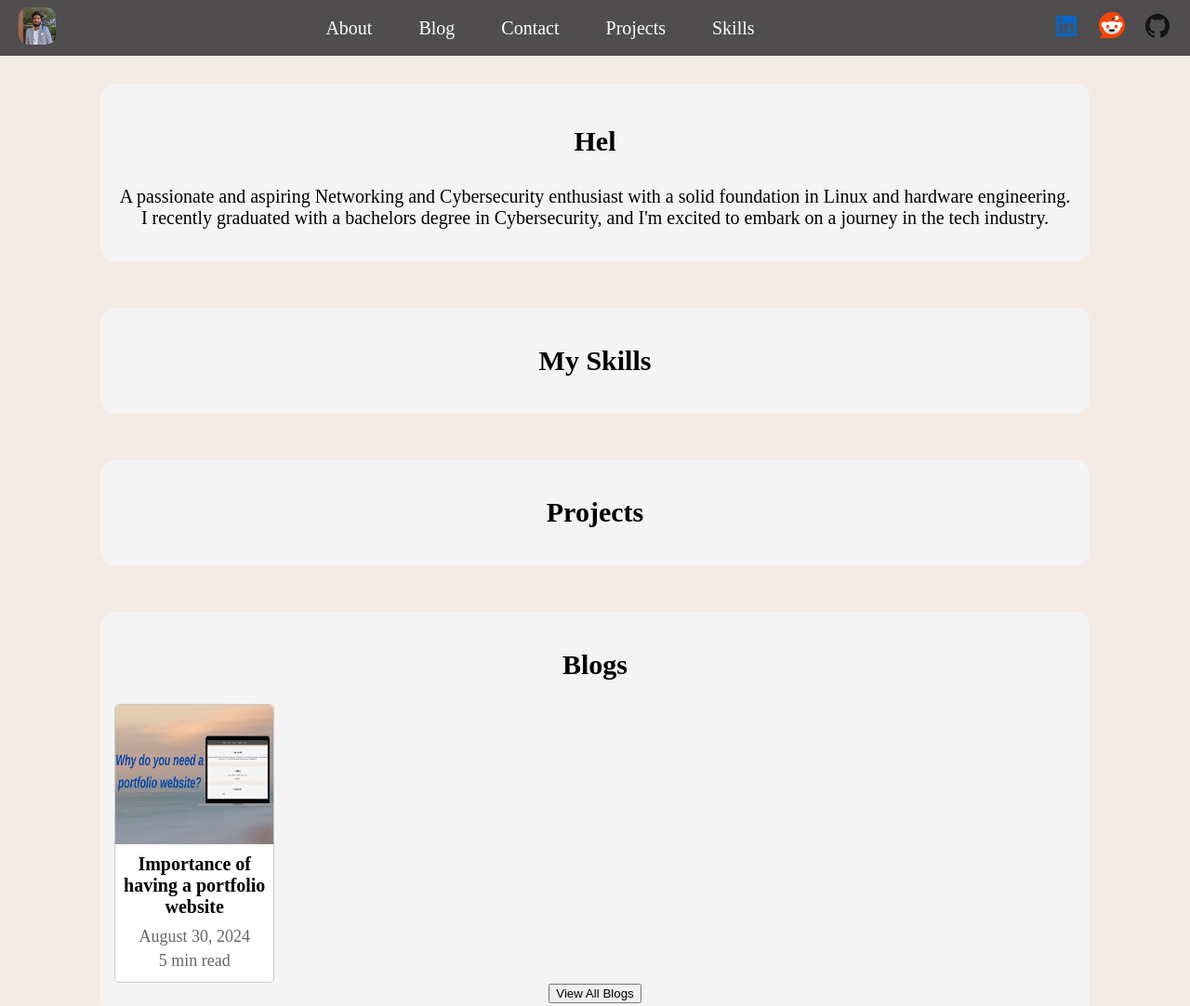
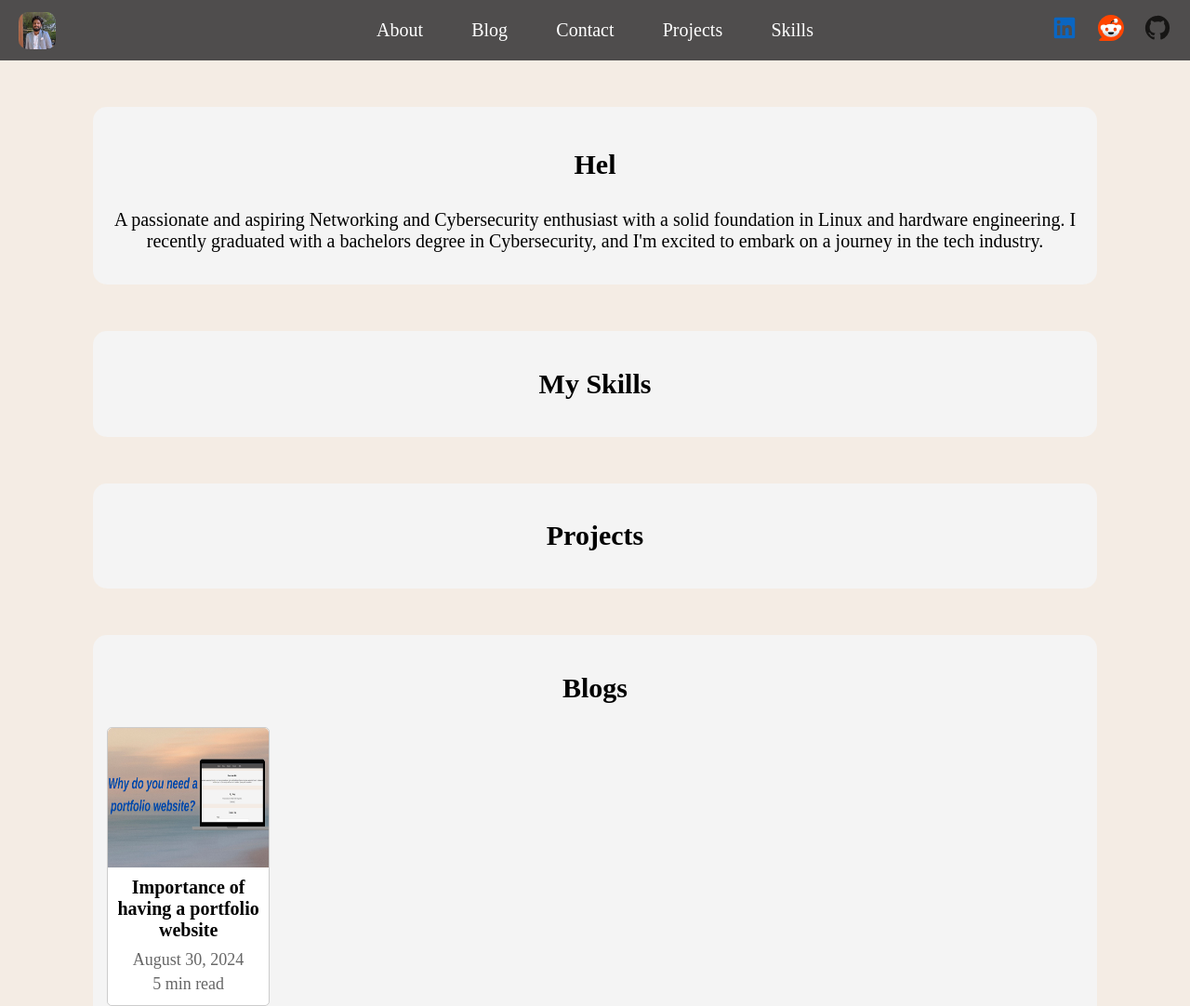
Before and after one commit to k-karthik7/karthikkotha, a website: page public/index.html in a window 1280 px wide. Shown: the top 1082 px of the page at 93% size. Drawn offline with Linux system fonts and the light colour scheme.

Commit message:
nav flex seperate css

```diff
--- /dev/null
+++ b/public/css/navbar.css
@@ -0,0 +1,60 @@
+.navbar {
+    position: fixed;
+    top: 0;
+    height: 45px;
+    width: 100%;
+    display: flex;
+    flex-direction: row;
+    align-items: center;
+    justify-content: space-between;
+    padding: 10px 20px;
+    background-color: #4f4d4d; /* Background color of the navbar */
+  }
+
+.nav-left {
+  width: 130px;
+}
+
+.nav-left img {
+   display: flex;
+    height: 40px;
+    border-radius: 10px;
+    transition: transform 0.4s ease;
+}
+
+.nav-left img:hover {
+    transform: scale(1.5);
+}
+
+.nav-middle {
+    display: flex;
+    align-items: center;
+    justify-content: space-between;
+    width: 500px;
+}
+
+
+.nav-middle a {
+  color: #fff; /* Text color */
+  text-decoration: none; /* Remove underline from links */
+  padding: 8px 15px;
+  transition: background-color 0.3s ease;
+}
+
+.nav-middle a:hover {
+  background-color: #a5a3a34e; /* Background color on hover */
+  border-radius: 5px; /* Rounded corners on hover */
+}
+
+.nav-right {
+  display: flex;
+  width: 130px;
+  align-items: center;
+  justify-content: space-between;
+  padding-right: 40px;
+  flex-shrink: 0;
+}
+
+.social-logo svg:hover {
+  transform: scale3d(1.5, 1.5, 1.5);
+}
--- a/public/index.html
+++ b/public/index.html
@@ -16,25 +16,33 @@
     <meta name="viewport" content="width=device-width, initial-scale=1.0">
     <title>Karthik</title>
     <link rel="stylesheet" href="styles.css">
+    <link rel="stylesheet" href="css/navbar.css">
 </head>
 <body>
-<nav class="navbar">
+<div class="navbar">
+    <div class="nav-left">
       <a href="index.html">
         <img src="files/karthik.jpg" class="nav-logo">
       </a>
-    <ul id="nav-items">
-      <li><a href="#about-section">About</a></li>
-      <li><a href="#blog-section">Blog</a></li>
-      <li><a href="#contact-section">Contact</a></li>
-      <li><a href="#">Projects</a></li>
-      <li><a href="#">Skills</a></li>
-    </ul>
-    <ul id="socials">
+    </div>
+
+    <div class="nav-middle">
+      <a href="#about-section">About</a>
+      <a href="#blog-section">Blog</a>
+      <a href="#contact-section">Contact</a>
+      <a href="#">Projects</a>
+      <a href="#">Skills</a>
+    </div>
+
+    <div class="nav-right">
       <!-- linkedin svg -->
-        <li><a href="https://www.linkedin.com/in/kkarthik7/" target="_blank"><svg width="30px" height="30px" viewBox="0 0 16 16" xmlns="http://www.w3.org/2000/svg" fill="none"><path width="30px" height="30px" fill="#0A66C2" d="M12.225 12.225h-1.778V9.44c0-.664-.012-1.519-.925-1.519-.926 0-1.068.724-1.068 1.47v2.834H6.676V6.498h1.707v.783h.024c.348-.594.996-.95 1.684-.925 1.802 0 2.135 1.185 2.135 2.728l-.001 3.14zM4.67 5.715a1.037 1.037 0 01-1.032-1.031c0-.566.466-1.032 1.032-1.032.566 0 1.031.466 1.032 1.032 0 .566-.466 1.032-1.032 1.032zm.889 6.51h-1.78V6.498h1.78v5.727zM13.11 2H2.885A.88.88 0 002 2.866v10.268a.88.88 0 00.885.866h10.226a.882.882 0 00.889-.866V2.865a.88.88 0 00-.889-.864z"/></svg></a></li>
+      <div class="social-logo">
+        <a href="https://www.linkedin.com/in/kkarthik7/" target="_blank"><svg width="30px" height="30px" viewBox="0 0 16 16" xmlns="http://www.w3.org/2000/svg" fill="none"><path width="30px" height="30px" fill="#0A66C2" d="M12.225 12.225h-1.778V9.44c0-.664-.012-1.519-.925-1.519-.926 0-1.068.724-1.068 1.47v2.834H6.676V6.498h1.707v.783h.024c.348-.594.996-.95 1.684-.925 1.802 0 2.135 1.185 2.135 2.728l-.001 3.14zM4.67 5.715a1.037 1.037 0 01-1.032-1.031c0-.566.466-1.032 1.032-1.032.566 0 1.031.466 1.032 1.032 0 .566-.466 1.032-1.032 1.032zm.889 6.51h-1.78V6.498h1.78v5.727zM13.11 2H2.885A.88.88 0 002 2.866v10.268a.88.88 0 00.885.866h10.226a.882.882 0 00.889-.866V2.865a.88.88 0 00-.889-.864z"/></svg></a>
+      </div>
 
       <!-- reddit svg -->
-        <li><a href="https://www.reddit.com/user/karthikkotha/" target="_blank"><svg width="28" height="28" xmlns="http://www.w3.org/2000/svg" viewBox="0 0 216 216" xml:space="preserve" xmlns:xlink="http://www.w3.org/1999/xlink">
+      <div class="social-logo">
+        <a href="https://www.reddit.com/user/karthikkotha/" target="_blank"><svg width="28" height="28" xmlns="http://www.w3.org/2000/svg" viewBox="0 0 216 216" xml:space="preserve" xmlns:xlink="http://www.w3.org/1999/xlink">
           <defs>
       <style>
         .snoo-cls-1 {
@@ -137,12 +145,15 @@
       <path class="snoo-cls-6" d="m107.8,76.92c-2.14,0-3.87-.89-3.87-2.27,0-16.01,13.03-29.04,29.04-29.04,2.14,0,3.87,1.73,3.87,3.87s-1.73,3.87-3.87,3.87c-11.74,0-21.29,9.55-21.29,21.29,0,1.38-1.73,2.27-3.87,2.27Z"></path>
       <path class="snoo-cls-9" d="m62.82,122.65c.39-8.56,6.08-14.16,12.69-14.16,6.26,0,11.1,6.39,11.28,14.33.17-8.88-5.13-15.99-12.05-15.99s-13.14,6.05-13.56,15.2c-.42,9.15,4.97,13.83,12.04,13.83.17,0,.35,0,.52,0-6.44-.16-11.3-4.79-10.91-13.2Z"></path>
       <path class="snoo-cls-9" d="m153.3,122.65c-.39-8.56-6.08-14.16-12.69-14.16-6.26,0-11.1,6.39-11.28,14.33-.17-8.88,5.13-15.99,12.05-15.99,7.07,0,13.14,6.05,13.56,15.2.42,9.15-4.97,13.83-12.04,13.83-.17,0-.35,0-.52,0,6.44-.16,11.3-4.79,10.91-13.2Z"></path>
-          </svg></a></li>
+        </svg></a>
+      </div>
 
     <!-- github svg -->
-        <li><a href="https://github.com/k-karthik7/" target="_blank"><svg width="30px" height="30px" viewBox="0 0 16 16" xmlns="http://www.w3.org/2000/svg" fill="none"><path fill="#161514" fill-rule="evenodd" d="M8 1C4.133 1 1 4.13 1 7.993c0 3.09 2.006 5.71 4.787 6.635.35.064.478-.152.478-.337 0-.166-.006-.606-.01-1.19-1.947.423-2.357-.937-2.357-.937-.319-.808-.778-1.023-.778-1.023-.635-.434.048-.425.048-.425.703.05 1.073.72 1.073.72.624 1.07 1.638.76 2.037.582.063-.452.244-.76.444-.935-1.554-.176-3.188-.776-3.188-3.456 0-.763.273-1.388.72-1.876-.072-.177-.312-.888.07-1.85 0 0 .586-.189 1.924.716A6.711 6.711 0 018 4.381c.595.003 1.194.08 1.753.236 1.336-.905 1.923-.717 1.923-.717.382.963.142 1.674.07 1.85.448.49.72 1.114.72 1.877 0 2.686-1.638 3.278-3.197 3.45.251.216.475.643.475 1.296 0 .934-.009 1.688-.009 1.918 0 .187.127.404.482.336A6.996 6.996 0 0015 7.993 6.997 6.997 0 008 1z" clip-rule="evenodd"/></svg></a></li>
-    </ul>
-</nav>
+    <div class="social-logo">
+      <a href="https://github.com/k-karthik7/" target="_blank"><svg width="30px" height="30px" viewBox="0 0 16 16" xmlns="http://www.w3.org/2000/svg" fill="none"><path fill="#161514" fill-rule="evenodd" d="M8 1C4.133 1 1 4.13 1 7.993c0 3.09 2.006 5.71 4.787 6.635.35.064.478-.152.478-.337 0-.166-.006-.606-.01-1.19-1.947.423-2.357-.937-2.357-.937-.319-.808-.778-1.023-.778-1.023-.635-.434.048-.425.048-.425.703.05 1.073.72 1.073.72.624 1.07 1.638.76 2.037.582.063-.452.244-.76.444-.935-1.554-.176-3.188-.776-3.188-3.456 0-.763.273-1.388.72-1.876-.072-.177-.312-.888.07-1.85 0 0 .586-.189 1.924.716A6.711 6.711 0 018 4.381c.595.003 1.194.08 1.753.236 1.336-.905 1.923-.717 1.923-.717.382.963.142 1.674.07 1.85.448.49.72 1.114.72 1.877 0 2.686-1.638 3.278-3.197 3.45.251.216.475.643.475 1.296 0 .934-.009 1.688-.009 1.918 0 .187.127.404.482.336A6.996 6.996 0 0015 7.993 6.997 6.997 0 008 1z" clip-rule="evenodd"/></svg></a>
+    </div>
+    </div>
+  </div>
 
 <section class="about"  id="about-section">
   <div>
--- a/public/styles.css
+++ b/public/styles.css
@@ -1,92 +1,24 @@
 body {
   display: flex;
   flex-direction: column;
-  margin-top: 65px;
   background-color: rgba(244, 236, 227, 0.954);
   font-size: 20px;
-}
-
-.navbar {
-  position: fixed;
-  top: 0;
-  left: 0;
-  right: 0;
-  height: 40px;
-  width: 100%;
-  z-index: 1000;
-  display: flex;
-  align-items: center;
-  justify-content: space-between;
-  padding: 10px 20px;
-  background-color: #4f4d4d; /* Background color of the navbar */
-  margin-bottom: 25px;
-}
-
-.nav-logo {
-  height: 40px; /* Adjust height as needed */
-  width: auto;
-  border-radius: 10px;
-  transition: transform 0.4s ease;
-}
-
-.nav-logo:hover {
-  transform: scale(1.5);
-}
-
-#nav-items {
-  display: flex;
-  list-style: none; /* Remove default list styling */
-  margin: auto;
-  padding: 0;
-  align-items: center;
-  justify-content: center;
-}
-
-#nav-items li {
-  margin-left: 20px; /* Space between navbar items */
-}
-
-#nav-items a {
-  color: #fff; /* Text color */
-  text-decoration: none; /* Remove underline from links */
-  padding: 8px 15px;
-  transition: background-color 0.3s ease;
-}
-
-#nav-items a:hover {
-  background-color: #a5a3a34e; /* Background color on hover */
-  border-radius: 5px; /* Rounded corners on hover */
-}
-
-#socials {
-  display: flex;
-  list-style: none; /* Remove default list styling */
-  margin: 0;
-  padding-right: 30px;
-  justify-content: end;
-}
-
-#socials li {
-  margin-left: 30 px;
-}
-
-#socials a {
-  color: #fff; /* Text color */
-  text-decoration: none; /* Remove underline from links */
-  padding: 10px;
-  transition: background-color 0.3s ease;
-}
-
-#socials svg:hover {
-  transform: scale3d(1.5, 1.5, 1.5);
+  padding-top: 45px;
+  margin-top: 45px;
+  margin-left: 0;
+  margin-right: 0;
 }
 
 section {
-  margin: 25px 100px;
-  padding: 15px;
   background-color: #f4f4f4;
   text-align: center;
   border-radius: 15px;
+  padding: 15px;
+  margin: 25px 100px;
+}
+
+.about {
+  margin-top: 25px;
 }
 
 
@@ -117,6 +49,7 @@ section {
 }
 
 .blog-preview img {
+  width: auto;
   max-width: 100%;
   height: 150px;
   border-top-left-radius: 5px;
```
Lines whose indentation alone changed are shown as unchanged.
